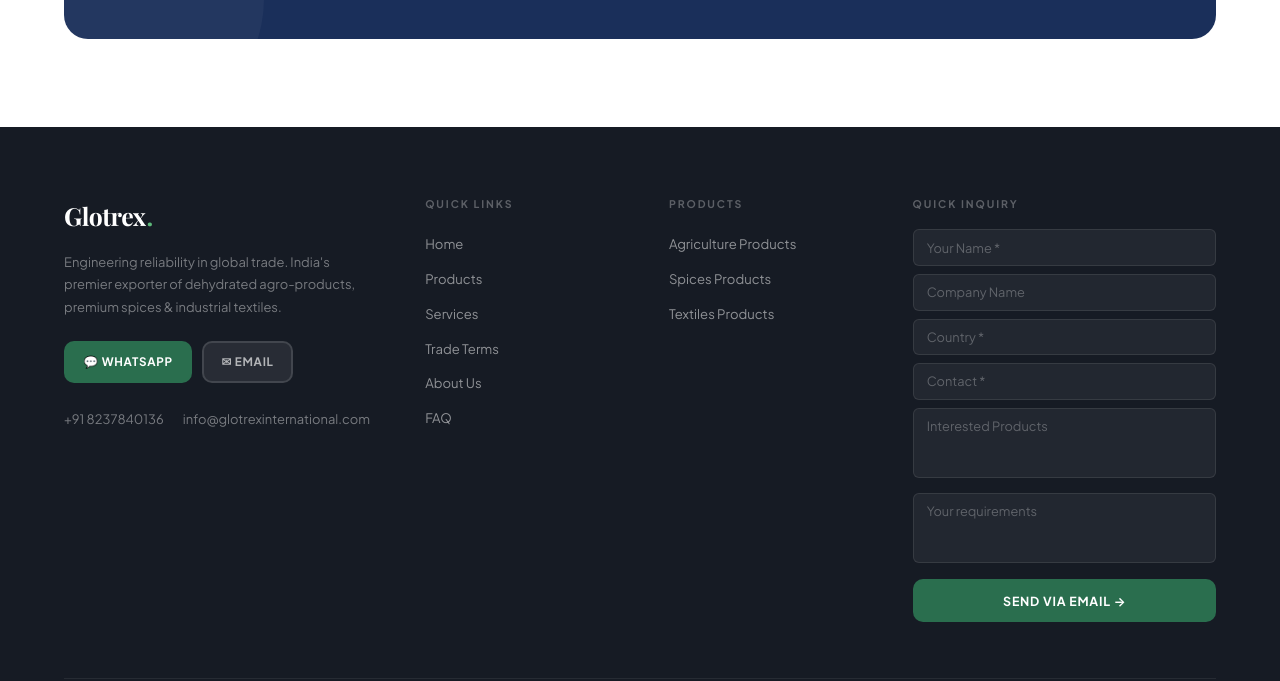
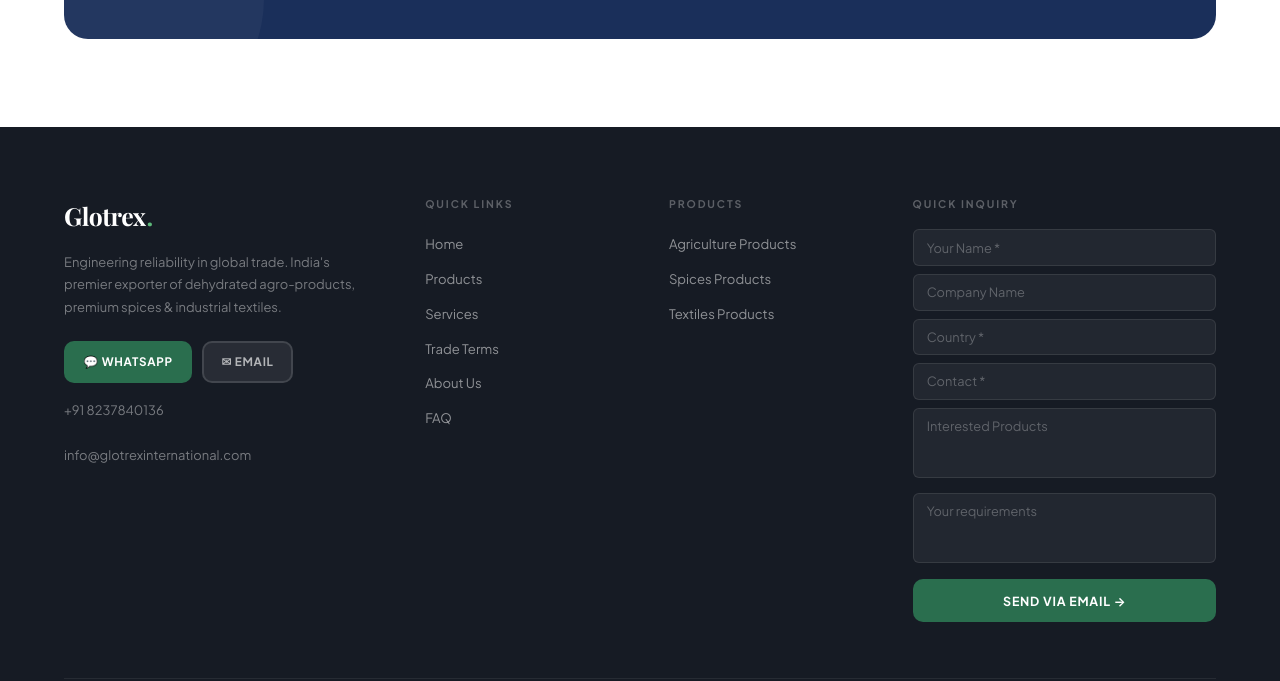
Before and after one commit to glotrexinternational/glotrex-site-v1, a plain HTML site: page glotrex/payment.html in a window 1280 px wide. Shown: the part 4801-5482 px from the top of the page. Drawn offline with nearby package versions, Linux system fonts and the light colour scheme; a web font is replaced by a local one.

Commit message:
adjusting contact details 1

```diff
--- a/glotrex/payment.html
+++ b/glotrex/payment.html
@@ -1027,10 +1027,10 @@
               style="font-size:.73rem;padding:.55rem 1.1rem">💬 WhatsApp</a>
               <a href="mailto:info@glotrexinternational.com" class="btn"
               style="font-size:.73rem;padding:.55rem 1.1rem;background:rgba(255,255,255,.08);color:rgba(255,255,255,.65);border:2px solid rgba(255,255,255,.12)">✉
-              Email</a><br>
-              <p style="margin-top:1rem">+91 8237840136</p><br>
-            <p style="margin-top:1rem">info@glotrexinternational.com</p>
-          </div>
+              Email</a>
+            </div>
+            <p style="margin-top:1rem">+91 8237840136</p>
+          <p style="margin-top:1rem">info@glotrexinternational.com</p>
         </div>
         <div class="footer-col">
           <h5>Quick Links</h5>
```
Also changed, not shown: glotrex/about.html (+4 -4 lines), glotrex/index.html (+5 -5 lines), glotrex/products.html (+4 -4 lines), glotrex/services.html (+4 -4 lines).
